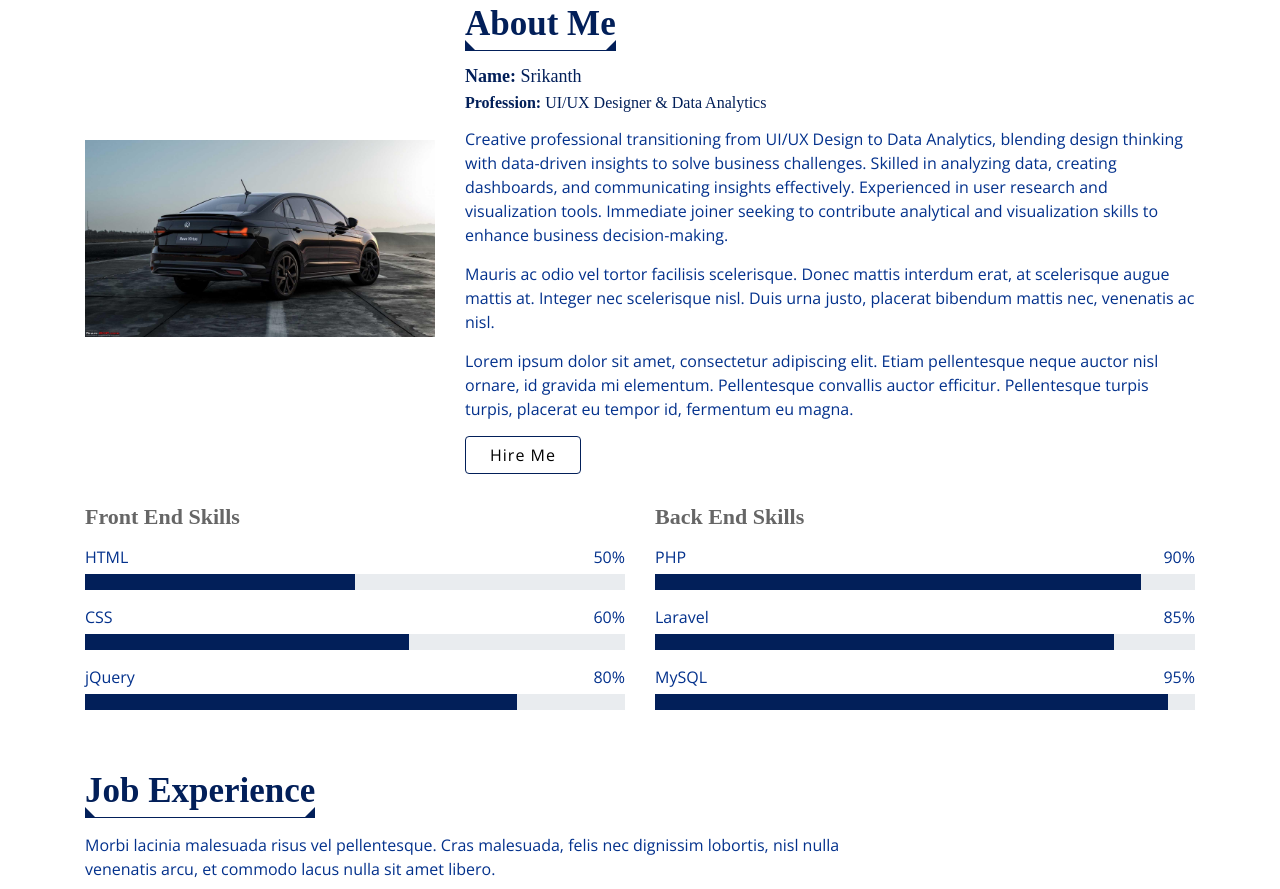
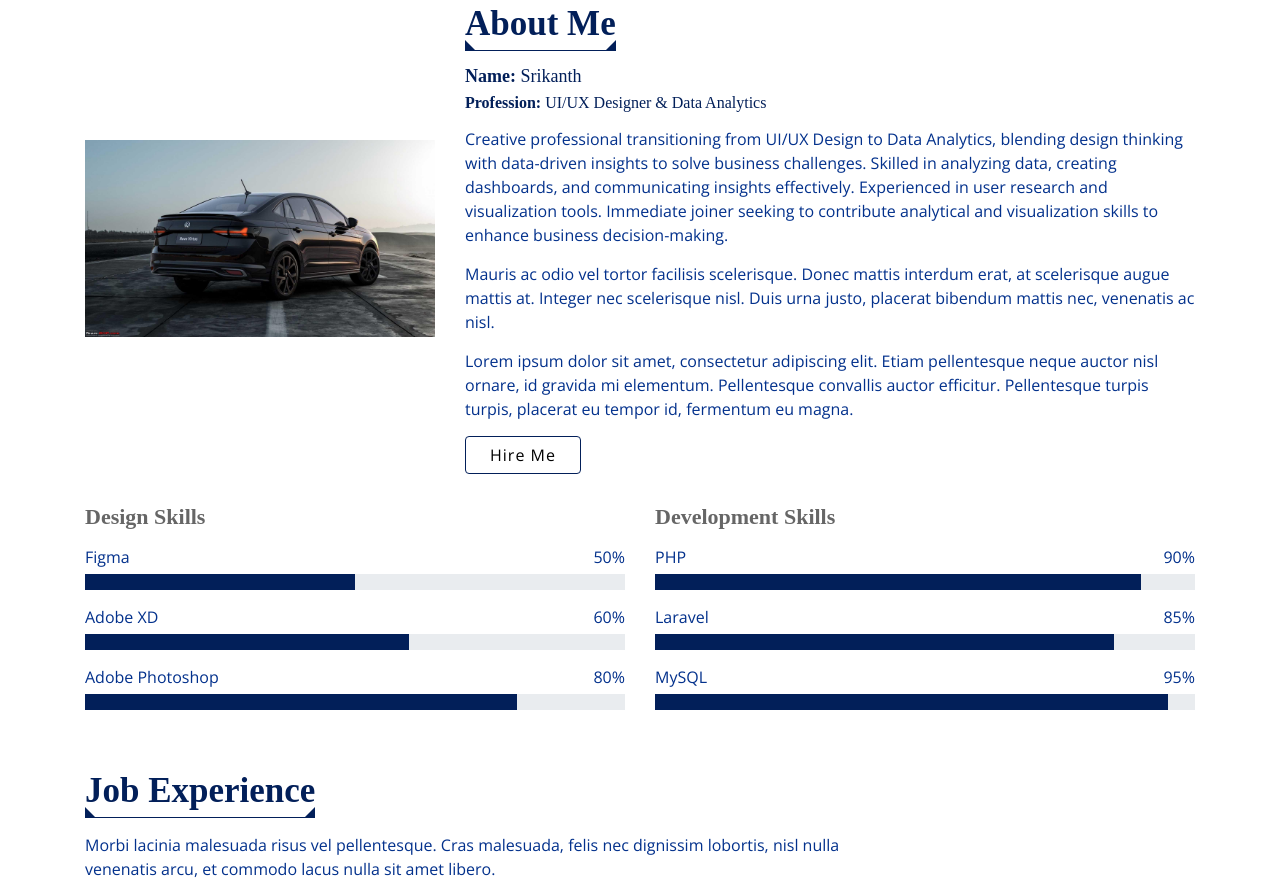
Before and after one commit to SRIKANTH638326/Srikanth_Cv, a plain HTML site: page index.html in a window 1280 px wide. Shown: the part 927-1816 px from the top of the page. Drawn offline with nearby package versions, Linux system fonts and the light colour scheme; a web font is replaced by a local one.

Commit message:
feat: title name change

```diff
--- a/index.html
+++ b/index.html
@@ -38,7 +38,7 @@
                 </div>
 
                 <div class="col-md-12">
-                    <p>Web Designer, UI/UX Designer, Graphic Designer, Data Analytics, Web Developer</p>
+                    <p>Web Designer, UI/UX Designer, Data Analytics, Web Developer</p>
                     <h2></h2>
                 </div>
             </div>
@@ -116,9 +116,9 @@
             <div class="row">
                 <div class="col-md-6">
                     <div class="skills">
-                        <h3>Front End Skills</h3>
+                        <h3>Design Skills</h3>
                         <div class="skill-name">
-                            <p>HTML</p>
+                            <p>Figma</p>
                             <p>50%</p>
                         </div>
                         <div class="progress">
@@ -127,7 +127,7 @@
                         </div>
 
                         <div class="skill-name">
-                            <p>CSS</p>
+                            <p>Adobe XD</p>
                             <p>60%</p>
                         </div>
                         <div class="progress">
@@ -136,7 +136,7 @@
                         </div>
 
                         <div class="skill-name">
-                            <p>jQuery</p>
+                            <p>Adobe Photoshop</p>
                             <p>80%</p>
                         </div>
                         <div class="progress">
@@ -147,7 +147,7 @@
                 </div>
                 <div class="col-md-6">
                     <div class="skills">
-                        <h3>Back End Skills</h3>
+                        <h3>Development Skills</h3>
                         <div class="skill-name">
                             <p>PHP</p>
                             <p>90%</p>
```
